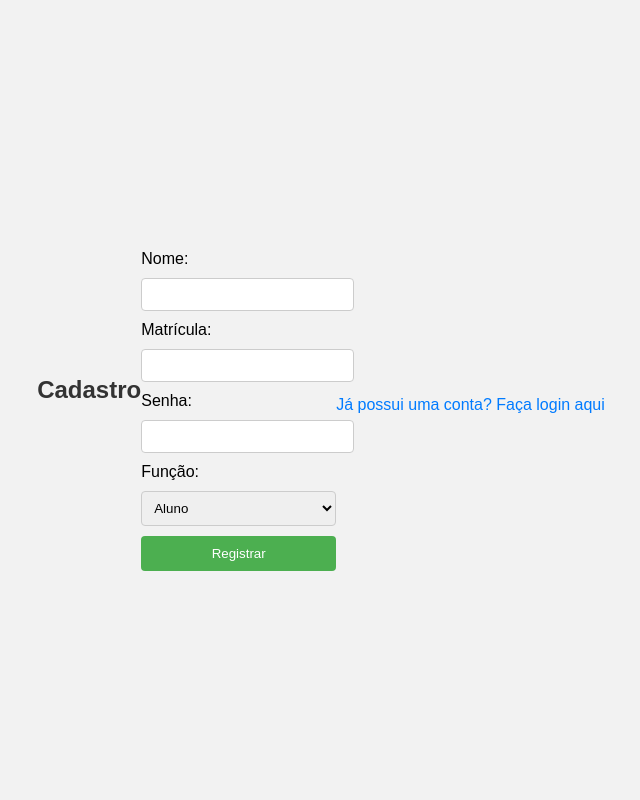
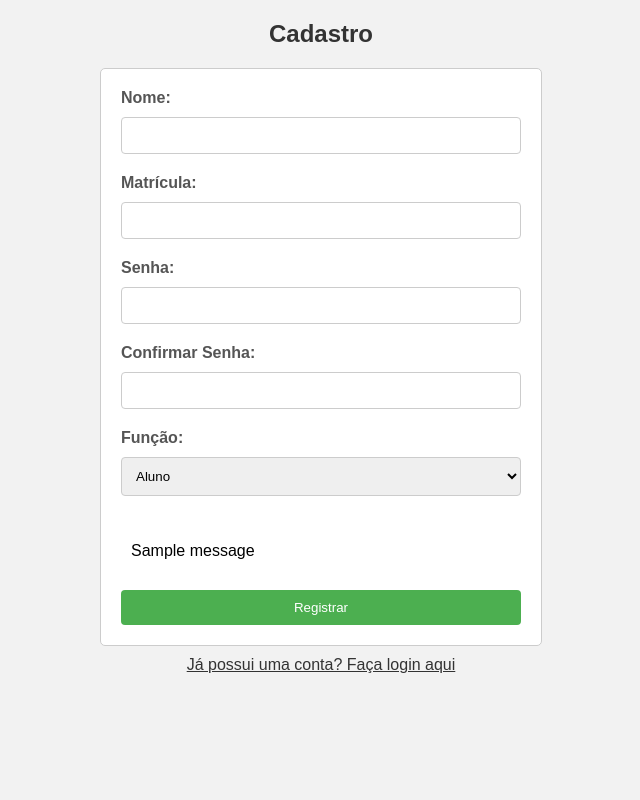
Before and after one commit to Mathweuzz/presenca-eng, a Flask app: page /register in a window 1280 px wide. Shown: the whole page, without its empty margins (319-959 px from the left). Run offline with Flask 3, Linux system fonts and the light colour scheme; tables that the repository leaves empty hold one stand-in row (values such as "Sample post"); one stand-in notice (Sample message) is shown.

Commit message:
Algumas mudanças no BD

```diff
--- a/app.py
+++ b/app.py
@@ -1,4 +1,4 @@
-from flask import Flask, render_template, request, redirect, session, url_for, send_file
+from flask import Flask, render_template, request, redirect, session, url_for, send_file, flash
 from flask_sqlalchemy import SQLAlchemy
 from flask_migrate import Migrate
 from datetime import datetime
@@ -29,6 +29,7 @@ class Class(db.Model):
     code = db.Column(db.String(4), unique=True)
     name = db.Column(db.String(100))
     teacher_id = db.Column(db.Integer, db.ForeignKey('user.id'))
+    class_date = db.Column(db.DateTime, default=datetime.utcnow)
 
 class Attendance(db.Model):
     attendance_id = db.Column(db.Integer, primary_key=True)
@@ -51,13 +52,21 @@ def register():
         registration = request.form['registration']
         name = request.form['name']
         password = request.form['password']
+        confirm_password = request.form['confirm_password']
         role = request.form['role']
+
+        if password != confirm_password:
+            flash('As senhas não coincidem. Por favor, tente novamente.', 'error')
+            return redirect('/register')
+
         password_hash = hash_password(password)
         user = User(registration=registration, name=name, password_hash=password_hash, role=role)
         db.session.add(user)
         db.session.commit()
         return redirect('/login')
     return render_template('register.html')
+
+
 
 @app.route('/login', methods=['GET', 'POST'])
 def login():
@@ -96,7 +105,8 @@ def class_attendance(class_id):
     if class_obj:
         attendance = Attendance.query.filter_by(class_id=class_id).order_by(Attendance.class_date.desc()).first()
         if attendance:
-            return render_template('class_attendance.html', class_obj=class_obj, attendance=attendance)
+            students = User.query.join(Attendance.students).filter(Attendance.class_id == class_id).order_by(User.name).all()
+            return render_template('class_attendance.html', class_obj=class_obj, attendance=attendance, students=students)
     return redirect('/dashboard')
 
 @app.route('/generate_class', methods=['POST'])
@@ -107,7 +117,8 @@ def generate_class():
         if user.role == 'teacher':
             class_code = generate_class_code()
             class_name = request.form['class_name']
-            new_class = Class(code=class_code, name=class_name, teacher_id=user_id)
+            class_date = datetime.strptime(request.form['class_date'], '%Y-%m-%d').date()
+            new_class = Class(code=class_code, name=class_name, class_date=class_date, teacher_id=user_id)
             db.session.add(new_class)
             db.session.commit()
             return redirect('/dashboard')
@@ -166,6 +177,7 @@ def delete_class(class_id):
 
     return redirect('/dashboard')
 
+
 def hash_password(password):
     password = password.encode('utf-8')
     salt = bcrypt.gensalt()
--- a/attendance_class_1.csv
+++ b/attendance_class_1.csv
@@ -1,3 +1,2 @@
 Registro,Nome,Data,Hora
-123456,Mateus,2023-05-20,18:15:03
-159951,hehe,2023-05-20,18:15:03
+123456,Mateus,2023-05-21,12:50:36
--- a/static/register.css
+++ b/static/register.css
@@ -1,60 +1,81 @@
+/* register.css */
 body {
     font-family: Arial, sans-serif;
     background-color: #f2f2f2;
-    display: flex;
-    align-items: center;
-    justify-content: center;
-    height: 100vh;
-    margin: 0;
-    padding: 0;
-}
-
-.container {
-    max-width: 400px;
-    padding: 20px;
-    background-color: #fff;
-    border-radius: 4px;
-    box-shadow: 0 2px 4px rgba(0, 0, 0, 0.1);
 }
 
 h2 {
     color: #333;
-    margin-top: 0;
-    margin-bottom: 20px;
+    text-align: center;
 }
 
 form {
-    margin-top: 20px;
+    max-width: 400px;
+    margin: 0 auto;
+    padding: 20px;
+    background-color: #fff;
+    border: 1px solid #ccc;
+    border-radius: 5px;
 }
 
 label {
     display: block;
     margin-bottom: 10px;
+    font-weight: bold;
+    color: #555;
 }
 
 input[type="text"],
 input[type="password"],
 select {
     width: 100%;
-    padding: 8px;
+    padding: 10px;
     border: 1px solid #ccc;
     border-radius: 4px;
-    margin-bottom: 10px;
+    box-sizing: border-box;
+    margin-bottom: 20px;
 }
 
 button[type="submit"] {
+    display: block;
     width: 100%;
-    padding: 10px;
-    background-color: #4caf50;
+    background-color: #4CAF50;
     color: #fff;
+    padding: 10px 20px;
     border: none;
     border-radius: 4px;
     cursor: pointer;
 }
 
+button[type="submit"]:hover {
+    background-color: #45a049;
+}
+
 a {
-    color: #007bff;
-    text-decoration: none;
+    display: block;
+    text-align: center;
+    color: #333;
     margin-top: 10px;
-    display: inline-block;
 }
+
+.flash-messages {
+    list-style-type: none;
+    padding: 0;
+    margin-bottom: 20px;
+}
+
+.flash-message {
+    margin-bottom: 10px;
+    padding: 10px;
+    border-radius: 4px;
+}
+
+.flash-message.success {
+    background-color: #dff0d8;
+    color: #3c763d;
+}
+
+.flash-message.error {
+    background-color: #f2dede;
+    color: #a94442;
+}
--- a/templates/login.html
+++ b/templates/login.html
@@ -5,6 +5,7 @@
     <link rel="stylesheet" type="text/css" href="{{ url_for('static', filename='login.css') }}">
 </head>
 <body>
+    <div class="container">
         <h1>Login</h1>
         <form action="/login" method="post">
             <label for="registration">Matrícula:</label>
@@ -13,5 +14,8 @@
             <input type="password" id="password" name="password" required><br><br>
             <input type="submit" value="Login">
         </form>
+
+        <p>Não possui um cadastro? <a href="/register">Crie uma conta</a></p>
+    </div>
 </body>
 </html>
--- a/templates/register.html
+++ b/templates/register.html
@@ -17,11 +17,25 @@
         <label for="password">Senha:</label>
         <input type="password" id="password" name="password" required><br>
 
+        <label for="confirm_password">Confirmar Senha:</label>
+        <input type="password" id="confirm_password" name="confirm_password" required><br>
+
         <label for="role">Função:</label>
         <select id="role" name="role" required>
             <option value="student">Aluno</option>
             <option value="teacher">Professor</option>
         </select><br>
+
+        <!-- Exibição das mensagens flash -->
+        {% with messages = get_flashed_messages() %}
+            {% if messages %}
+                <ul class="flash-messages">
+                    {% for message in messages %}
+                        <li class="flash-message {{ message[1] }}">{{ message }}</li>
+                    {% endfor %}
+                </ul>
+            {% endif %}
+        {% endwith %}
 
         <button type="submit">Registrar</button>
     </form>
```
Also changed, not shown: static/login.css (+49 -0 lines), static/teacher.css (+56 -0 lines), templates/index.html (+5 -2 lines), templates/teacher_dashboard.html (+56 -2 lines), database.db. Lines whose indentation alone changed are shown as unchanged.
